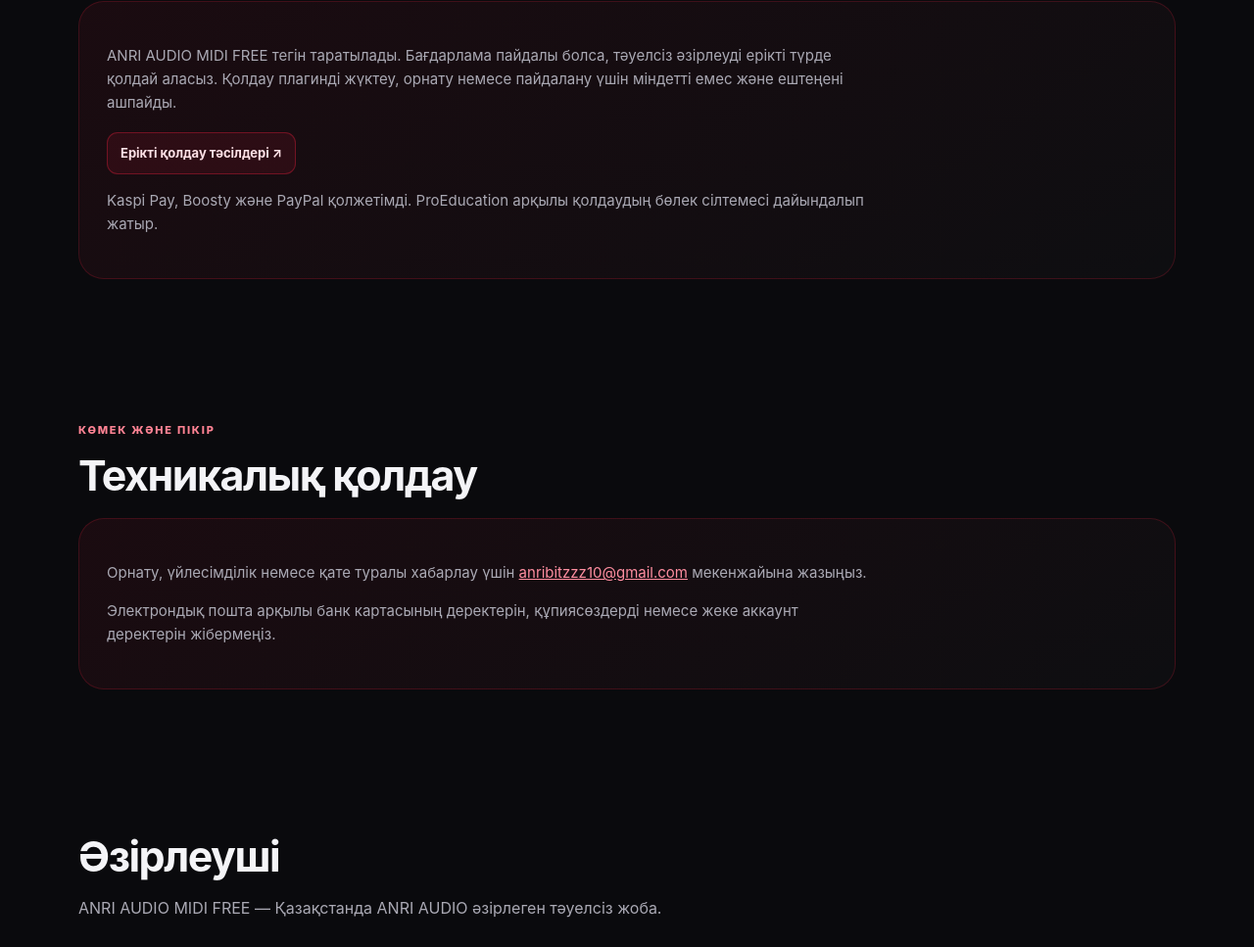
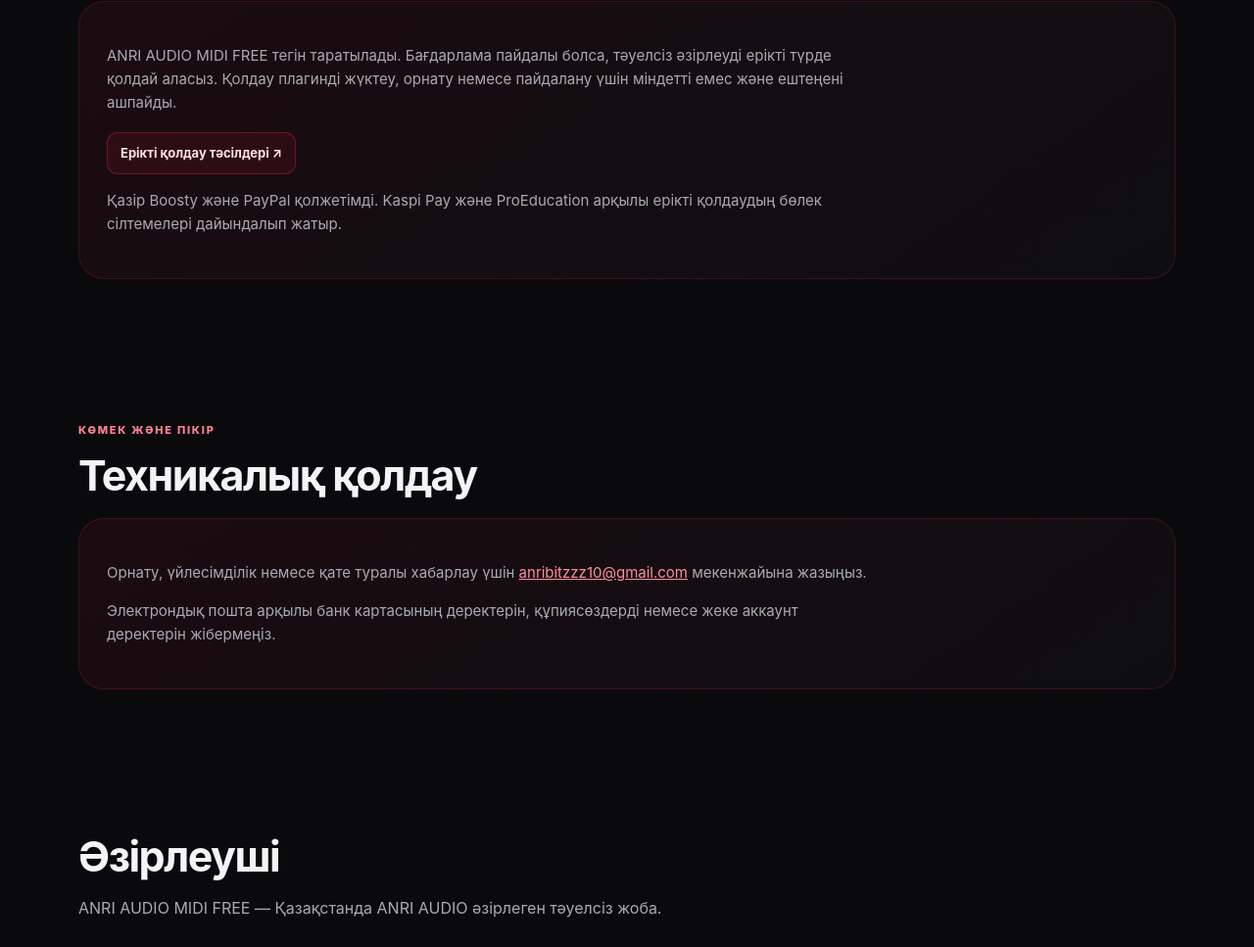
Before and after one commit to anribitzzz10-cell/AnriAudioWebsite, a website: page kk/index.html in a window 1280 px wide. Shown: the part 5640-6607 px from the top of the page at 98% size. Drawn offline with Linux system fonts and the light colour scheme.

Commit message:
Clarify which free-release support links are currently active

```diff
--- a/kk/index.html
+++ b/kk/index.html
@@ -189,7 +189,7 @@
 </div>
 </div></section>
 <section class="section" id="download"><div class="wrap"><div class="anri-english-support-box"><span class="eyebrow">ТЕГІН ШЫҒАРЫЛЫМ · 1.0.0 НҰСҚАСЫ</span><h2 class="anri-title-text">ANRI AUDIO MIDI FREE жүктеу</h2><p>Орнату пакеті таза macOS тест жүйесінде орнатудан және AU тексеруінен сәтті өтті. Қазір оған Developer ID қолтаңбасы қойылмаған және нотариализация жасалмаған; macOS қауіпсіздік ескертуін көрсетуі мүмкін.</p><div class="notice"><strong>Жүктеудің ашық сілтемесі дайындалып жатыр.</strong> Тексерілген пакет жалпыға қолжетімді файл қоймасына орналастырылғаннан кейін осында жарияланады.</div><p class="small">Сатып алу, аккаунт, лицензия кілті немесе белсендіру қажет емес.</p><div class="anri-section-actions"><span class="placeholder">Жүктеу сілтемесі жақында қосылады</span><a href="#support-development">Ерікті қолдау</a></div></div></div></section>
-<section class="section" id="support-development"><div class="wrap"><span class="eyebrow">Толығымен ерікті</span><h2>♡ Әзірлеуді қолдау</h2><div class="anri-english-support-box"><p>ANRI AUDIO MIDI FREE тегін таратылады. Бағдарлама пайдалы болса, тәуелсіз әзірлеуді ерікті түрде қолдай аласыз. Қолдау плагинді жүктеу, орнату немесе пайдалану үшін міндетті емес және ештеңені ашпайды.</p><div class="anri-section-actions"><a href="/kk/support-development/">Ерікті қолдау тәсілдері ↗</a></div><p class="small">Kaspi Pay, Boosty және PayPal қолжетімді. ProEducation арқылы қолдаудың бөлек сілтемесі дайындалып жатыр.</p></div></div></section>
+<section class="section" id="support-development"><div class="wrap"><span class="eyebrow">Толығымен ерікті</span><h2>♡ Әзірлеуді қолдау</h2><div class="anri-english-support-box"><p>ANRI AUDIO MIDI FREE тегін таратылады. Бағдарлама пайдалы болса, тәуелсіз әзірлеуді ерікті түрде қолдай аласыз. Қолдау плагинді жүктеу, орнату немесе пайдалану үшін міндетті емес және ештеңені ашпайды.</p><div class="anri-section-actions"><a href="/kk/support-development/">Ерікті қолдау тәсілдері ↗</a></div><p class="small">Қазір Boosty және PayPal қолжетімді. Kaspi Pay және ProEducation арқылы ерікті қолдаудың бөлек сілтемелері дайындалып жатыр.</p></div></div></section>
 <section class="section" id="support"><div class="wrap"><span class="eyebrow">Көмек және пікір</span><h2>Техникалық қолдау</h2><div class="anri-english-support-box"><p>Орнату, үйлесімділік немесе қате туралы хабарлау үшін <a href="mailto:anribitzzz10@gmail.com" style="color:#ff8ea0;text-decoration:underline">anribitzzz10@gmail.com</a> мекенжайына жазыңыз.</p><p class="small">Электрондық пошта арқылы банк картасының деректерін, құпиясөздерді немесе жеке аккаунт деректерін жібермеңіз.</p></div></div></section>
 <section class="section" id="seller"><div class="wrap"><h2 class="anri-title-text">Әзірлеуші</h2><p class="intro">ANRI AUDIO MIDI FREE — Қазақстанда ANRI AUDIO әзірлеген тәуелсіз жоба.</p><div class="anri-english-support-box"><p><strong>Платформа:</strong> Logic Pro үшін macOS Audio Unit (AUv2).</p><p><strong>Windows:</strong> VST3 бөлек әзірленуде және осы шығарылымға кірмейді.</p><p><strong>Байланыс:</strong> <a href="mailto:anribitzzz10@gmail.com" style="color:#ff8ea0;text-decoration:underline">anribitzzz10@gmail.com</a></p><div class="anri-section-actions"><a href="/kk/contacts/">Заңды ақпарат және байланыс ↗</a></div></div></div></section>
 <section class="section" id="faq"><div class="wrap"><h2 class="anri-title-text">Тегін шығарылым туралы сұрақтар</h2><div class="faq"><article class="box"><h3>ANRI AUDIO MIDI FREE шынымен тегін бе?</h3><p>Иә. 1.0.0 нұсқасын тегін жүктеп алып пайдалануға болады.</p></article><article class="box"><h3>Лицензия кілті немесе белсендіру қажет пе?</h3><p>Жоқ. FREE нұсқасына кілт, аккаунт немесе белсендіру қажет емес.</p></article><article class="box"><h3>Windows жүйесінде жұмыс істей ме?</h3><p>Windows VST3 бөлек әзірленуде. Бұл шығарылым — Logic Pro үшін macOS AUv2.</p></article><article class="box"><h3>Жобаны міндетті түрде қолдау керек пе?</h3><p>Жоқ. Қолдау толығымен ерікті және плагин мүмкіндіктерін өзгертпейді.</p></article><article class="box"><h3>Орнатқышқа қолтаңба қойылған ба?</h3><p>Әзірге жоқ. Пакетке қолтаңба қойылмаған және нотариализация жасалмаған; macOS қауіпсіздік ескертуін көрсетуі мүмкін.</p></article><article class="box"><h3>Көмекті қайдан алуға болады?</h3><p><a href="mailto:anribitzzz10@gmail.com">anribitzzz10@gmail.com</a> мекенжайына жазыңыз.</p></article></div></div></section>
```
